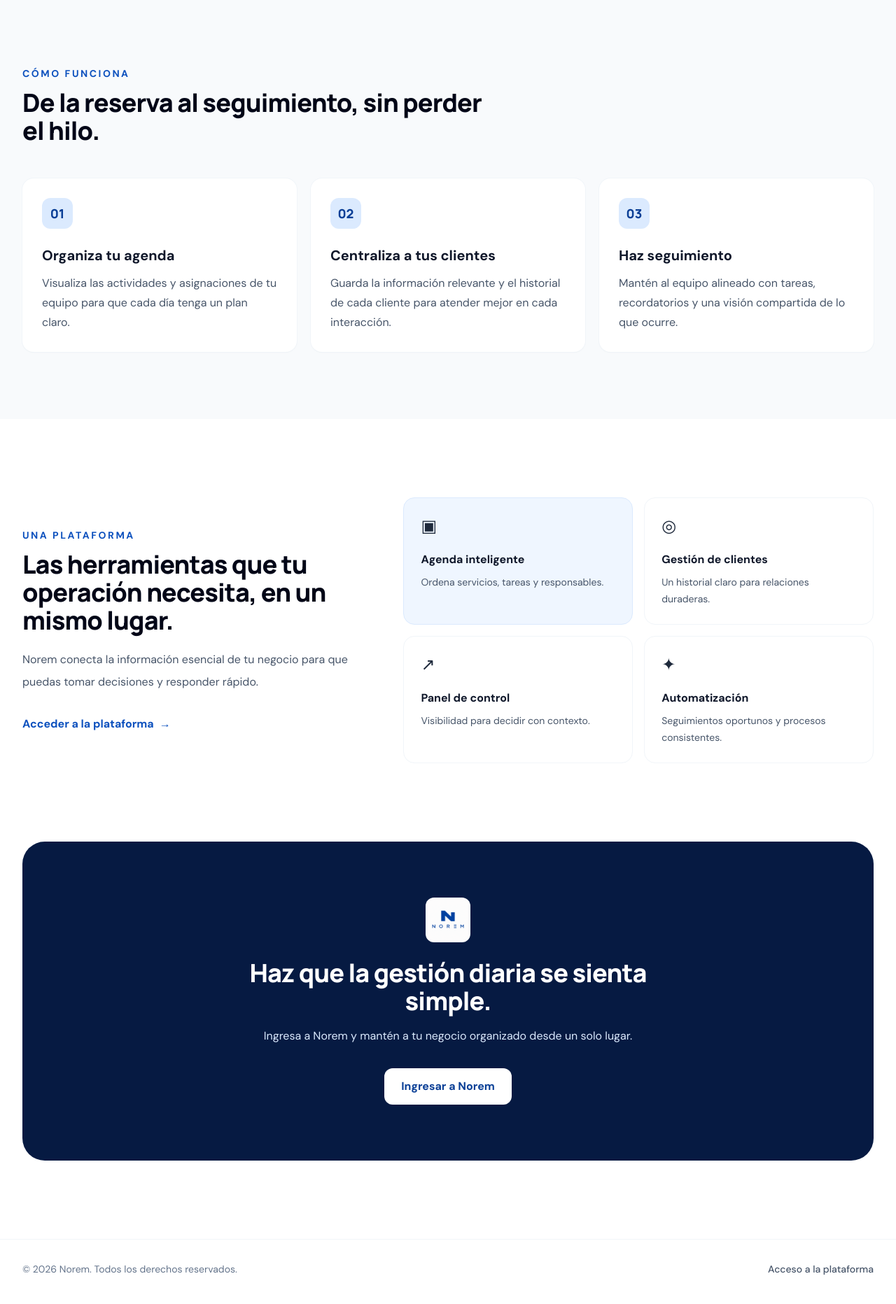
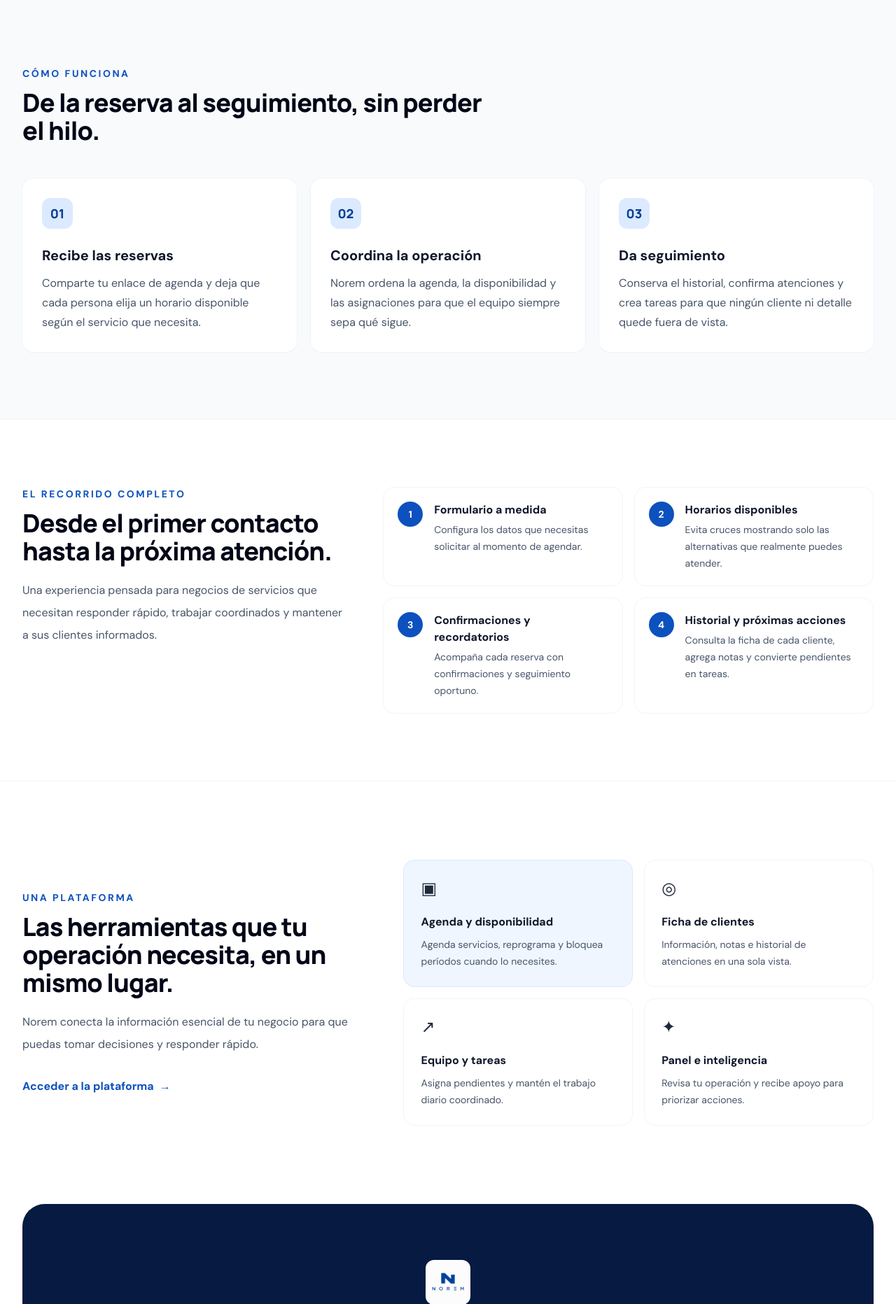
Before and after one commit to Maty-09/App-Agenda, a FastAPI app: page / in a window 1280 px wide. Shown: the part 733-2597 px from the top of the page at 70% size. Before the commit the page ends 2556 px from the top, so only its background shows below. Run offline with FastAPI, Linux system fonts and the light colour scheme; some libraries are stand-ins or nearby versions.

Commit message:
feat: detallar funcionamiento en landing Norem

```diff
--- a/app/templates/landing.html
+++ b/app/templates/landing.html
@@ -82,9 +82,23 @@
             <div class="mx-auto max-w-7xl px-5 sm:px-8">
                 <div class="max-w-2xl"><p class="text-sm font-bold uppercase tracking-[.18em] text-norem-600">Cómo funciona</p><h2 class="mt-3 font-display text-3xl font-extrabold tracking-tight text-slate-950 sm:text-4xl">De la reserva al seguimiento, sin perder el hilo.</h2></div>
                 <div class="mt-12 grid gap-5 md:grid-cols-3">
-                    <article class="rounded-2xl bg-white p-7 shadow-sm ring-1 ring-slate-100"><span class="grid h-11 w-11 place-items-center rounded-xl bg-blue-100 font-display text-lg font-extrabold text-norem-700">01</span><h3 class="mt-6 text-xl font-bold text-slate-900">Organiza tu agenda</h3><p class="mt-3 leading-7 text-slate-600">Visualiza las actividades y asignaciones de tu equipo para que cada día tenga un plan claro.</p></article>
-                    <article class="rounded-2xl bg-white p-7 shadow-sm ring-1 ring-slate-100"><span class="grid h-11 w-11 place-items-center rounded-xl bg-blue-100 font-display text-lg font-extrabold text-norem-700">02</span><h3 class="mt-6 text-xl font-bold text-slate-900">Centraliza a tus clientes</h3><p class="mt-3 leading-7 text-slate-600">Guarda la información relevante y el historial de cada cliente para atender mejor en cada interacción.</p></article>
-                    <article class="rounded-2xl bg-white p-7 shadow-sm ring-1 ring-slate-100"><span class="grid h-11 w-11 place-items-center rounded-xl bg-blue-100 font-display text-lg font-extrabold text-norem-700">03</span><h3 class="mt-6 text-xl font-bold text-slate-900">Haz seguimiento</h3><p class="mt-3 leading-7 text-slate-600">Mantén al equipo alineado con tareas, recordatorios y una visión compartida de lo que ocurre.</p></article>
+                    <article class="rounded-2xl bg-white p-7 shadow-sm ring-1 ring-slate-100"><span class="grid h-11 w-11 place-items-center rounded-xl bg-blue-100 font-display text-lg font-extrabold text-norem-700">01</span><h3 class="mt-6 text-xl font-bold text-slate-900">Recibe las reservas</h3><p class="mt-3 leading-7 text-slate-600">Comparte tu enlace de agenda y deja que cada persona elija un horario disponible según el servicio que necesita.</p></article>
+                    <article class="rounded-2xl bg-white p-7 shadow-sm ring-1 ring-slate-100"><span class="grid h-11 w-11 place-items-center rounded-xl bg-blue-100 font-display text-lg font-extrabold text-norem-700">02</span><h3 class="mt-6 text-xl font-bold text-slate-900">Coordina la operación</h3><p class="mt-3 leading-7 text-slate-600">Norem ordena la agenda, la disponibilidad y las asignaciones para que el equipo siempre sepa qué sigue.</p></article>
+                    <article class="rounded-2xl bg-white p-7 shadow-sm ring-1 ring-slate-100"><span class="grid h-11 w-11 place-items-center rounded-xl bg-blue-100 font-display text-lg font-extrabold text-norem-700">03</span><h3 class="mt-6 text-xl font-bold text-slate-900">Da seguimiento</h3><p class="mt-3 leading-7 text-slate-600">Conserva el historial, confirma atenciones y crea tareas para que ningún cliente ni detalle quede fuera de vista.</p></article>
+                </div>
+            </div>
+        </section>
+
+        <section class="border-y border-slate-100 bg-white py-20 sm:py-24">
+            <div class="mx-auto max-w-7xl px-5 sm:px-8">
+                <div class="grid gap-12 lg:grid-cols-[.8fr_1.2fr] lg:items-start">
+                    <div><p class="text-sm font-bold uppercase tracking-[.18em] text-norem-600">El recorrido completo</p><h2 class="mt-3 font-display text-3xl font-extrabold tracking-tight text-slate-950 sm:text-4xl">Desde el primer contacto hasta la próxima atención.</h2><p class="mt-5 leading-8 text-slate-600">Una experiencia pensada para negocios de servicios que necesitan responder rápido, trabajar coordinados y mantener a sus clientes informados.</p></div>
+                    <ol class="grid gap-4 sm:grid-cols-2">
+                        <li class="flex gap-4 rounded-2xl border border-slate-100 p-5"><span class="grid h-9 w-9 shrink-0 place-items-center rounded-full bg-norem-600 text-sm font-bold text-white">1</span><div><h3 class="font-bold text-slate-900">Formulario a medida</h3><p class="mt-1 text-sm leading-6 text-slate-600">Configura los datos que necesitas solicitar al momento de agendar.</p></div></li>
+                        <li class="flex gap-4 rounded-2xl border border-slate-100 p-5"><span class="grid h-9 w-9 shrink-0 place-items-center rounded-full bg-norem-600 text-sm font-bold text-white">2</span><div><h3 class="font-bold text-slate-900">Horarios disponibles</h3><p class="mt-1 text-sm leading-6 text-slate-600">Evita cruces mostrando solo las alternativas que realmente puedes atender.</p></div></li>
+                        <li class="flex gap-4 rounded-2xl border border-slate-100 p-5"><span class="grid h-9 w-9 shrink-0 place-items-center rounded-full bg-norem-600 text-sm font-bold text-white">3</span><div><h3 class="font-bold text-slate-900">Confirmaciones y recordatorios</h3><p class="mt-1 text-sm leading-6 text-slate-600">Acompaña cada reserva con confirmaciones y seguimiento oportuno.</p></div></li>
+                        <li class="flex gap-4 rounded-2xl border border-slate-100 p-5"><span class="grid h-9 w-9 shrink-0 place-items-center rounded-full bg-norem-600 text-sm font-bold text-white">4</span><div><h3 class="font-bold text-slate-900">Historial y próximas acciones</h3><p class="mt-1 text-sm leading-6 text-slate-600">Consulta la ficha de cada cliente, agrega notas y convierte pendientes en tareas.</p></div></li>
+                    </ol>
                 </div>
             </div>
         </section>
@@ -93,10 +107,10 @@
             <div class="mx-auto grid max-w-7xl gap-12 px-5 sm:px-8 lg:grid-cols-[.85fr_1.15fr] lg:items-center">
                 <div><p class="text-sm font-bold uppercase tracking-[.18em] text-norem-600">Una plataforma</p><h2 class="mt-3 font-display text-3xl font-extrabold tracking-tight text-slate-950 sm:text-4xl">Las herramientas que tu operación necesita, en un mismo lugar.</h2><p class="mt-5 max-w-xl leading-8 text-slate-600">Norem conecta la información esencial de tu negocio para que puedas tomar decisiones y responder rápido.</p><a href="/admin/login" class="mt-8 inline-flex font-bold text-norem-600 transition hover:text-norem-700">Acceder a la plataforma <span class="ml-2">→</span></a></div>
                 <div class="grid gap-4 sm:grid-cols-2">
-                    <div class="rounded-2xl border border-blue-100 bg-blue-50 p-6"><div class="text-2xl">▣</div><h3 class="mt-5 font-bold text-slate-900">Agenda inteligente</h3><p class="mt-2 text-sm leading-6 text-slate-600">Ordena servicios, tareas y responsables.</p></div>
-                    <div class="rounded-2xl border border-slate-100 p-6"><div class="text-2xl">◎</div><h3 class="mt-5 font-bold text-slate-900">Gestión de clientes</h3><p class="mt-2 text-sm leading-6 text-slate-600">Un historial claro para relaciones duraderas.</p></div>
-                    <div class="rounded-2xl border border-slate-100 p-6"><div class="text-2xl">↗</div><h3 class="mt-5 font-bold text-slate-900">Panel de control</h3><p class="mt-2 text-sm leading-6 text-slate-600">Visibilidad para decidir con contexto.</p></div>
-                    <div class="rounded-2xl border border-slate-100 p-6"><div class="text-2xl">✦</div><h3 class="mt-5 font-bold text-slate-900">Automatización</h3><p class="mt-2 text-sm leading-6 text-slate-600">Seguimientos oportunos y procesos consistentes.</p></div>
+                    <div class="rounded-2xl border border-blue-100 bg-blue-50 p-6"><div class="text-2xl">▣</div><h3 class="mt-5 font-bold text-slate-900">Agenda y disponibilidad</h3><p class="mt-2 text-sm leading-6 text-slate-600">Agenda servicios, reprograma y bloquea períodos cuando lo necesites.</p></div>
+                    <div class="rounded-2xl border border-slate-100 p-6"><div class="text-2xl">◎</div><h3 class="mt-5 font-bold text-slate-900">Ficha de clientes</h3><p class="mt-2 text-sm leading-6 text-slate-600">Información, notas e historial de atenciones en una sola vista.</p></div>
+                    <div class="rounded-2xl border border-slate-100 p-6"><div class="text-2xl">↗</div><h3 class="mt-5 font-bold text-slate-900">Equipo y tareas</h3><p class="mt-2 text-sm leading-6 text-slate-600">Asigna pendientes y mantén el trabajo diario coordinado.</p></div>
+                    <div class="rounded-2xl border border-slate-100 p-6"><div class="text-2xl">✦</div><h3 class="mt-5 font-bold text-slate-900">Panel e inteligencia</h3><p class="mt-2 text-sm leading-6 text-slate-600">Revisa tu operación y recibe apoyo para priorizar acciones.</p></div>
                 </div>
             </div>
         </section>
```
